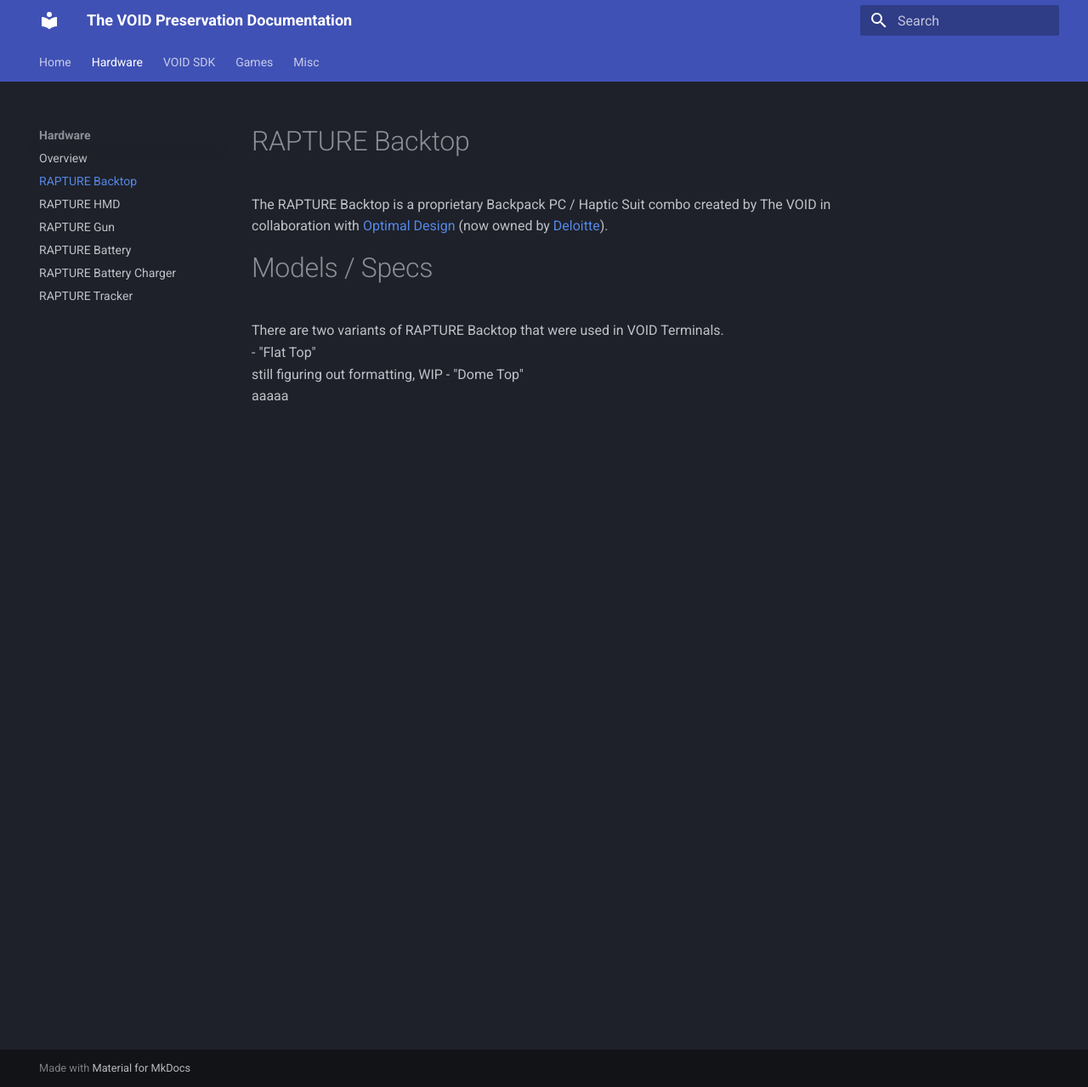
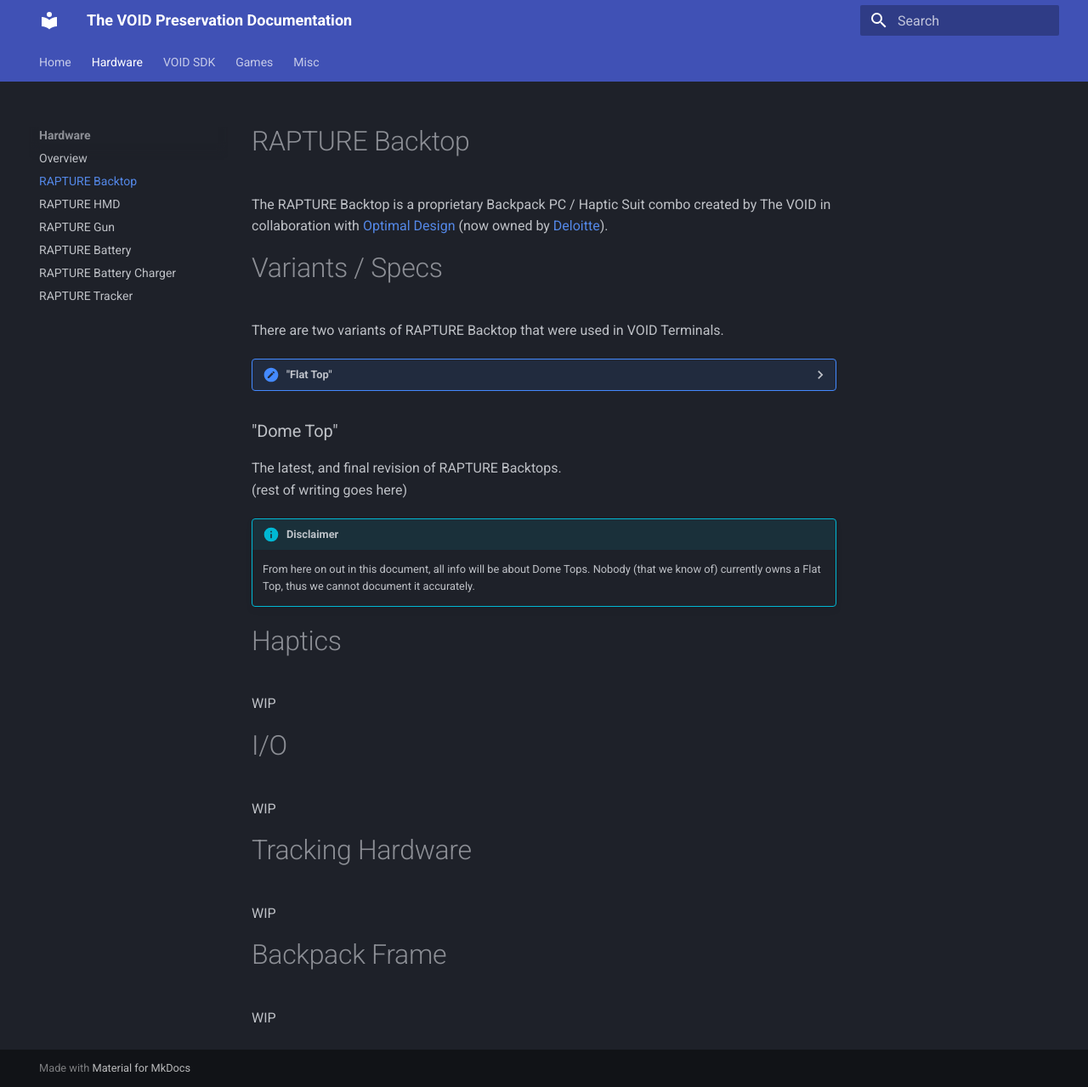
Before and after one commit to TheVOIDPreservation/Docs, an MkDocs documentation site: the page built from docs/hardware/RAPTURE_Backtop.md, in a window 1280 px wide and 1279 px high. Shown: the whole window at 85% size. Built offline with MkDocs 1.6.1 and Material for MkDocs 9.7.7, drawn with Linux system fonts in a browser that asks for light colours.

Commit message:
working on backtop page

```diff
--- a/docs/hardware/RAPTURE_Backtop.md
+++ b/docs/hardware/RAPTURE_Backtop.md
@@ -2,9 +2,34 @@
 
 The RAPTURE Backtop is a proprietary Backpack PC / Haptic Suit combo created by The VOID in collaboration with [Optimal Design](https://www.optimaldesignco.com/src/pages/contact-us.html) (now owned by [Deloitte](https://www.deloitte.com/us/en/services/consulting/services/product-engineering-services.html)).
 
-# Models / Specs
+# Variants / Specs
 There are two variants of RAPTURE Backtop that were used in VOID Terminals.
-- "Flat Top"
-still figuring out formatting, WIP
-- "Dome Top"
-aaaaa
+<details>
+<summary> "Flat Top" </summary>
+Not much is known about "Flat Top" Backtops.
+
+From what is known, these were used up until somewhere between mid 2018 and mid 2019.
+</details>
+
+### "Dome Top"
+The latest, and final revision of RAPTURE Backtops.
+(rest of writing goes here)
+
+!!! info "Disclaimer"
+    From here on out in this document, all info will be about Dome Tops. Nobody (that we know of) currently owns a Flat Top, thus we cannot document it accurately.
+
+# Haptics
+
+WIP
+
+# I/O
+
+WIP
+
+# Tracking Hardware
+
+WIP
+
+# Backpack Frame
+
+WIP
```
Also changed, not shown: docs/misc/glossary_of_jargon.md (+4 -3 lines).
